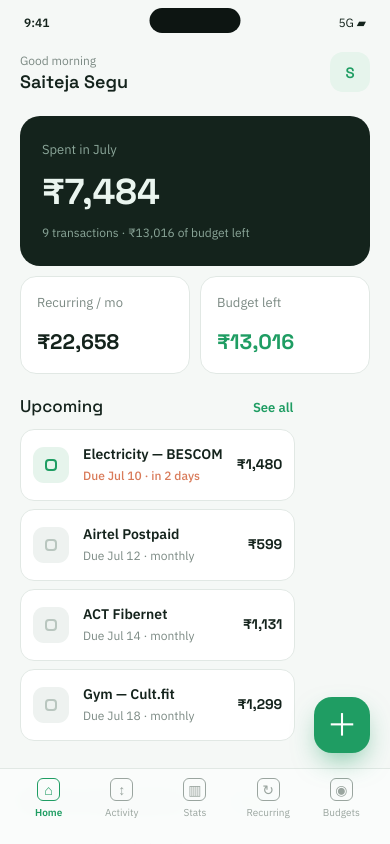
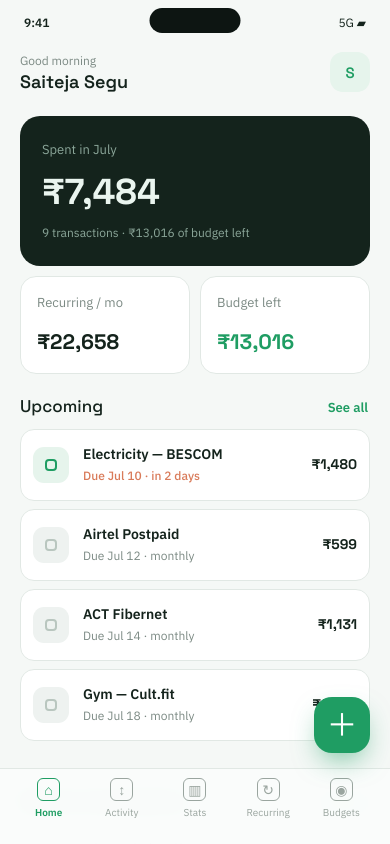
Before and after one commit to saitejasegu/dimo, a Next.js app: page / in a window 390 px wide. Built offline with nearby package versions, Linux system fonts and the light colour scheme.

Commit message:
Improve mobile layout scrolling and alignment
- Stretch dashboard content on small screens
- Enable smooth horizontal scrolling for filters and modal chips

```diff
--- a/app/globals.css
+++ b/app/globals.css
@@ -101,13 +101,13 @@ h1, h2, .amount, .hero-stat strong, .stat-card strong, .brand strong, .budget-mi
   .content-scroll{height:calc(100% - 106px);padding-bottom:82px}.page{padding:10px 20px 32px}.overview-page>.page-header{display:none}.page-header{min-height:46px;margin-bottom:17px;align-items:center}.page-header small{font-size:12px}.page-header h1{font-size:24px}.date-pill{display:none}
   .stat-grid{grid-template-columns:1fr 1fr;gap:10px;margin-bottom:20px}.hero-stat{grid-column:1/-1;min-height:150px;padding:24px 22px;border-radius:20px}.hero-stat strong{font-size:36px}.stat-card{min-height:98px;padding:16px;border-radius:16px}.stat-card strong{font-size:21px}.stat-card span{display:none}
   .dashboard-grid{display:block}.side-stack{display:contents}.recent-panel{padding:0;border:0;background:transparent}.dashboard-grid>.recent-panel{margin-top:22px}.dashboard-grid>.recent-panel .transaction-row:nth-of-type(n+6){display:none}.side-stack>.panel:first-child{padding:0;border:0;background:transparent}.side-stack>.panel:first-child{display:block}.side-stack>.panel:first-child .section-heading{margin-top:0}.side-stack>.categories-panel{display:none}.section-heading{margin-bottom:9px}.section-heading h2{font-size:17px}.transaction-row,.recurring-row.compact{min-height:72px;margin-bottom:8px;padding:10px 12px;border:1px solid var(--line);border-radius:14px;background:white}.row-day{display:none}.transaction-row .amount{font-size:14px}.merchant-mark{width:38px;height:38px;border-radius:11px}
-  .side-stack>.panel:first-child .recurring-row.compact:nth-of-type(n+5){display:none}.side-stack>.panel:first-child{order:-1}.dashboard-grid{display:flex;flex-direction:column}.side-stack{order:-1}
+  .side-stack>.panel:first-child .recurring-row.compact:nth-of-type(n+5){display:none}.side-stack>.panel:first-child{order:-1}.dashboard-grid{display:flex;flex-direction:column;align-items:stretch}.side-stack{order:-1}
   .bottom-nav{position:absolute;z-index:20;left:0;right:0;bottom:0;height:76px;padding:9px 12px 18px;display:flex;align-items:flex-start;justify-content:space-around;border-top:1px solid var(--line);background:rgba(250,252,251,.96);backdrop-filter:blur(12px)}.bottom-nav button{min-width:56px;min-height:48px;padding:0;border:0;background:transparent;display:flex;flex-direction:column;align-items:center;gap:4px;color:#9aa59f;font-size:10px;cursor:pointer}.bottom-nav .nav-icon{width:23px;height:23px}.bottom-nav button.selected{color:var(--green);font-weight:600}.fab{position:absolute;z-index:30;right:20px;bottom:91px;width:56px;height:56px;display:grid;place-items:center;border:0;border-radius:18px;background:var(--green);color:white;font-size:31px;font-weight:300;box-shadow:0 12px 28px -8px rgba(31,157,99,.65);cursor:pointer}
-  .search{width:100%;margin-top:12px}.page-header:has(.search){display:block}.filters{overflow:auto;flex-wrap:nowrap;padding-bottom:3px}.activity-list{padding:3px 0;border:0;background:transparent}.day-group .transaction-row{margin-bottom:7px;border:1px solid var(--line)}.day-group+.day-group{border:0}.day-group>header{padding-top:15px}
+  .search{width:100%;margin-top:12px}.page-header:has(.search){display:block}.filters{overflow-x:auto;overflow-y:hidden;flex-wrap:nowrap;padding-bottom:3px;scrollbar-width:none;-webkit-overflow-scrolling:touch}.filters::-webkit-scrollbar{display:none}.activity-list{padding:3px 0;border:0;background:transparent}.day-group .transaction-row{margin-bottom:7px;border:1px solid var(--line)}.day-group+.day-group{border:0}.day-group>header{padding-top:15px}
   .stats-grid{display:block}.stats-grid>.panel{margin-bottom:12px}.spend-chart,.breakdown{min-height:0}.bars{height:170px}.merchants{display:block}.merchants ol{display:block}
   .recurring-summary{padding:18px;grid-template-columns:1.7fr 1fr 1fr}.recurring-summary strong{font-size:20px}.recurring-list{display:block}.recurring-list .recurring-row{margin-bottom:8px;padding:12px}.status-pill{display:none}.header-action{width:34px;height:34px;overflow:hidden;padding:0;font-size:0}.header-action::first-letter{font-size:20px}.budget-overview{padding:18px;display:block}.budget-overview>span{min-width:0;margin-bottom:14px}.budget-overview strong{font-size:26px}.budget-grid{display:block}.budget-card{margin-bottom:10px;padding:16px}
   .account-page>.page-header .mobile-back{display:block}.profile-panel{padding:18px}.form-grid,.account-grid{display:block}.form-grid label{display:block;margin-bottom:12px}.form-grid .primary{width:100%}.account-grid>.panel{margin-bottom:12px;padding:18px}.danger-zone>*{flex:1}
-  .modal-backdrop{inset:0;padding:0;align-items:end}.modal{width:100%;padding:24px 20px calc(24px + env(safe-area-inset-bottom));border-radius:24px 24px 0 0}.modal-grabber{width:42px;height:4px;margin:-10px auto 20px;display:block;border-radius:999px;background:#d8dfdb}.add-modal .chip-row{flex-wrap:nowrap;overflow:auto}.toast{top:17px}
+  .modal-backdrop{inset:0;padding:0;align-items:end}.modal{width:100%;padding:24px 20px calc(24px + env(safe-area-inset-bottom));border-radius:24px 24px 0 0}.modal-grabber{width:42px;height:4px;margin:-10px auto 20px;display:block;border-radius:999px;background:#d8dfdb}.add-modal .chip-row{flex-wrap:nowrap;overflow-x:auto;overflow-y:hidden;scrollbar-width:none;-webkit-overflow-scrolling:touch}.add-modal .chip-row::-webkit-scrollbar{display:none}.toast{top:17px}
 }
 
 @media (max-width: 380px) {
```
Also changed, not shown: 1 other file (tests, documents, lock files or other folders).
